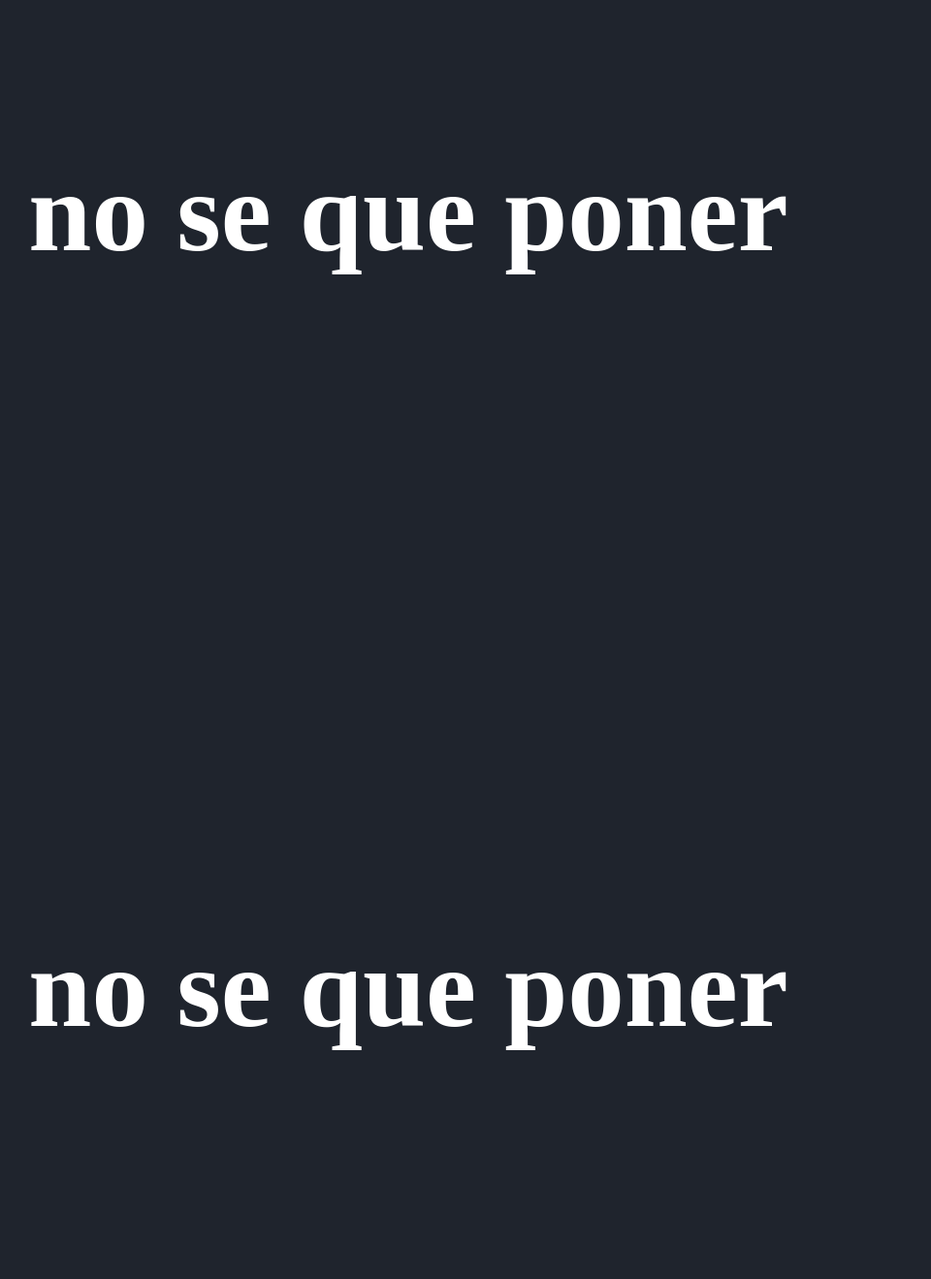
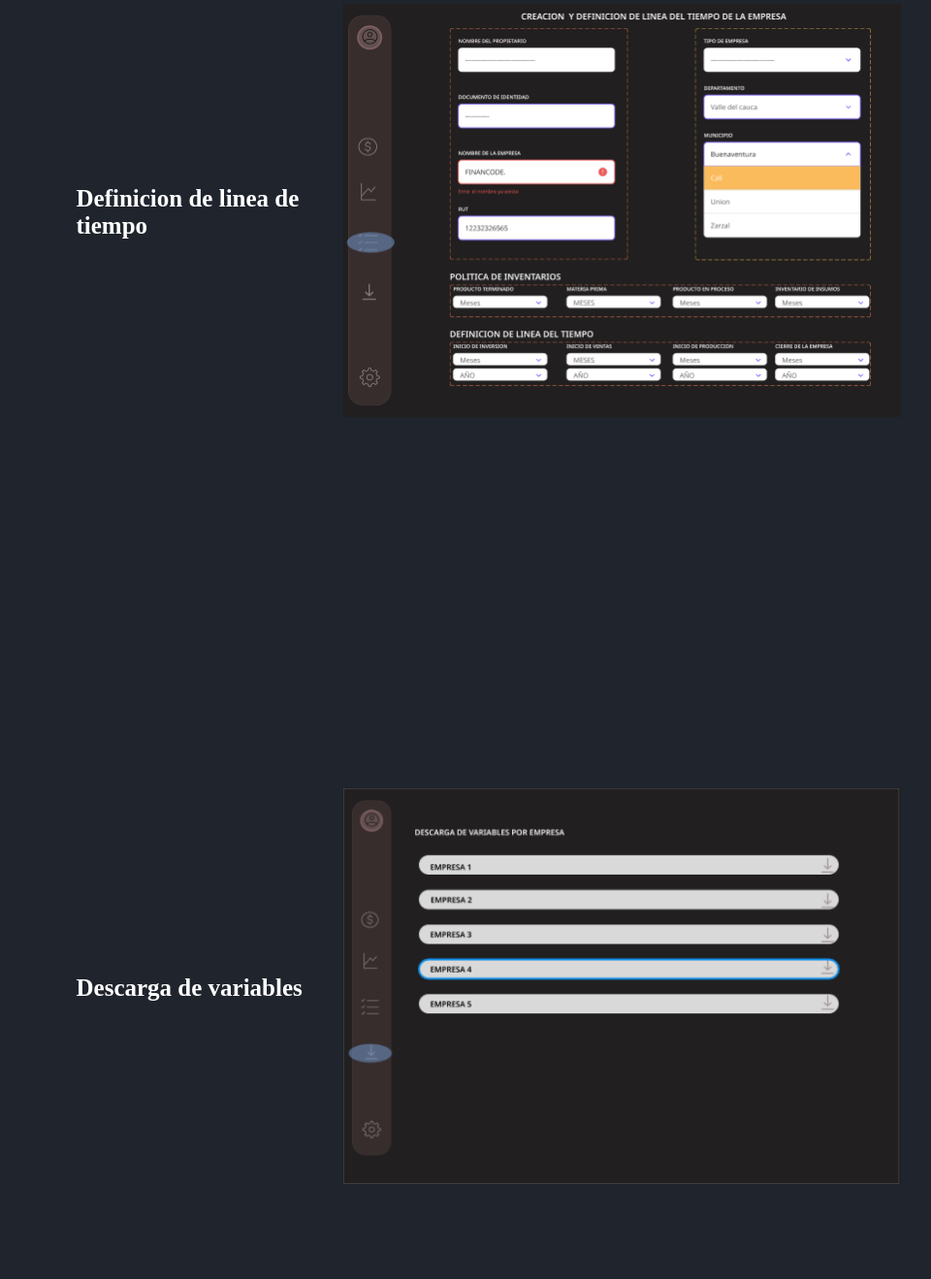
Before and after one commit to Juandelawed/Primera-entrega-, a plain HTML site: page index.html in a window 1280 px wide. Shown: the part 981-2300 px from the top of the page at 97% size, without its empty margins (219-1179 px from the left). Drawn offline with Linux system fonts and the light colour scheme.

Commit message:
no se me ocurrio mas nada

```diff
--- a/index.html
+++ b/index.html
@@ -19,10 +19,24 @@
     </header>
     <main>
         <article>
-            <section><h3>no se que poner</h3></section>
-            <section><h3>no se que poner</h3></section>
-            <section><h3>no se que poner</h3></section>
-            <section><h3>no se que poner</h3></section>
+            <section>
+                <h3>Dashboard</h3>
+                <figure>
+                    <img src="img/principal.png" alt="">
+                </figure>
+            </section>
+            <section>
+                <h3>Definicion de linea de tiempo</h3>
+                <figure>
+                    <img src="img/Registro.png" alt="">
+                </figure>
+            </section>
+            <section>
+                <h3>Descarga de variables</h3>
+                <figure>
+                    <img src="img/descarga.png" alt="">
+                </figure>
+            </section>
         </article>
     </main>
     <footer>
--- a/styles/styles.sass
+++ b/styles/styles.sass
@@ -30,21 +30,39 @@ body
                 transition: 3s
     main
         article
+            margin-top: 0
             section
                 min-height: 100vh
                 display: flex
                 justify-content: center
                 align-items: center
                 background: #1f242d
-                font-size: 100px
+                padding:0
                 color: #fff
-                font-weight: 700
+                font-weight: 200
+                margin: 0
+                h3
+                    width: 275px
+                    font-size: 25px
+
+                figure
+                    width: 410px
+                    img
+                       width: 575px
+
+                    figcaption
+
+
+
+
+
+
     footer
         min-height: 25vh
         display: flex
         justify-content: center
         align-items: center
-        background: #1f242d
+        background: #1d222b
         font-size: 35px
         font-weight: 300
         color: #fff
```
Also changed, not shown: img/Registro.png (added), img/descarga.png (added), img/principal.png (added), styles/styles.css, 1 other file.
